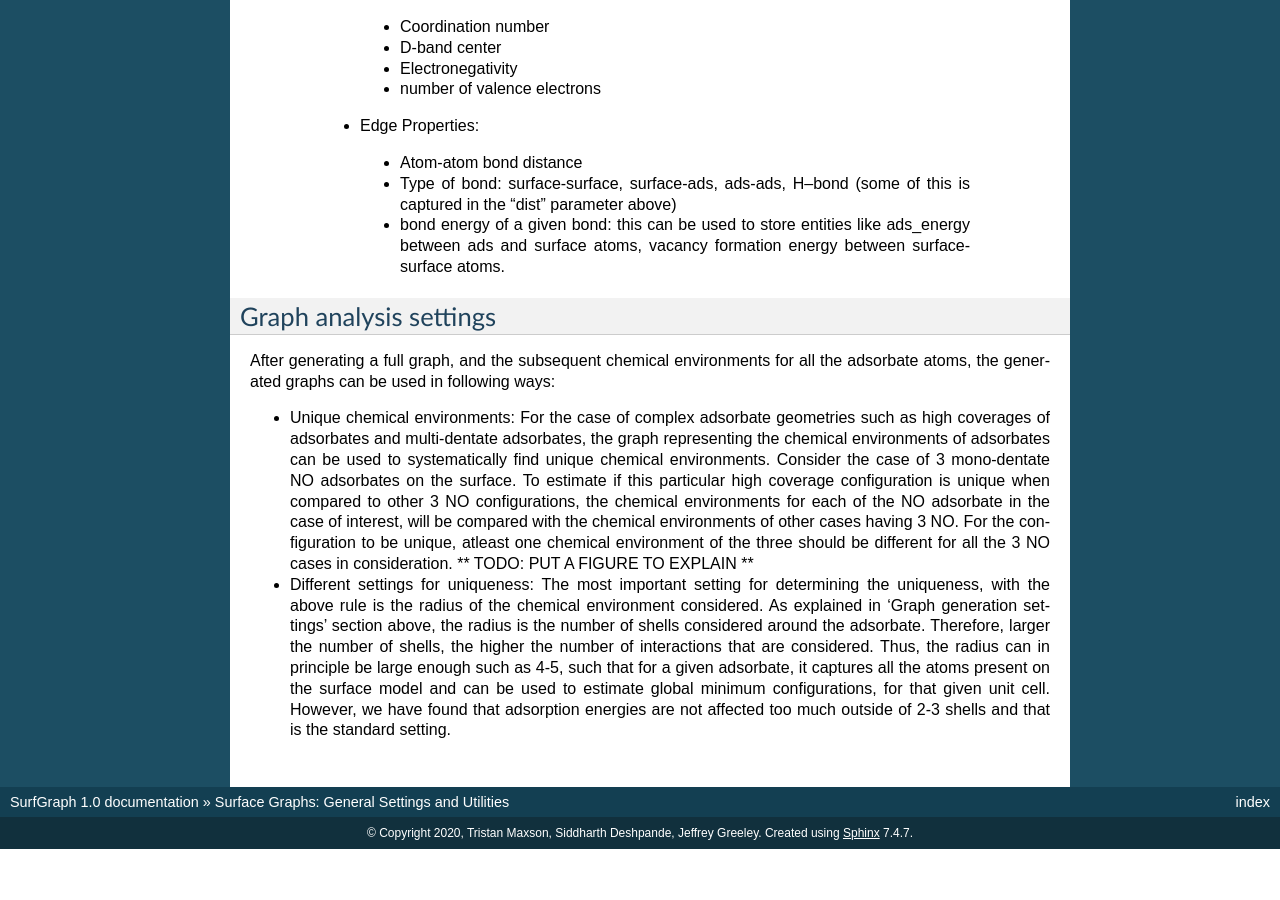
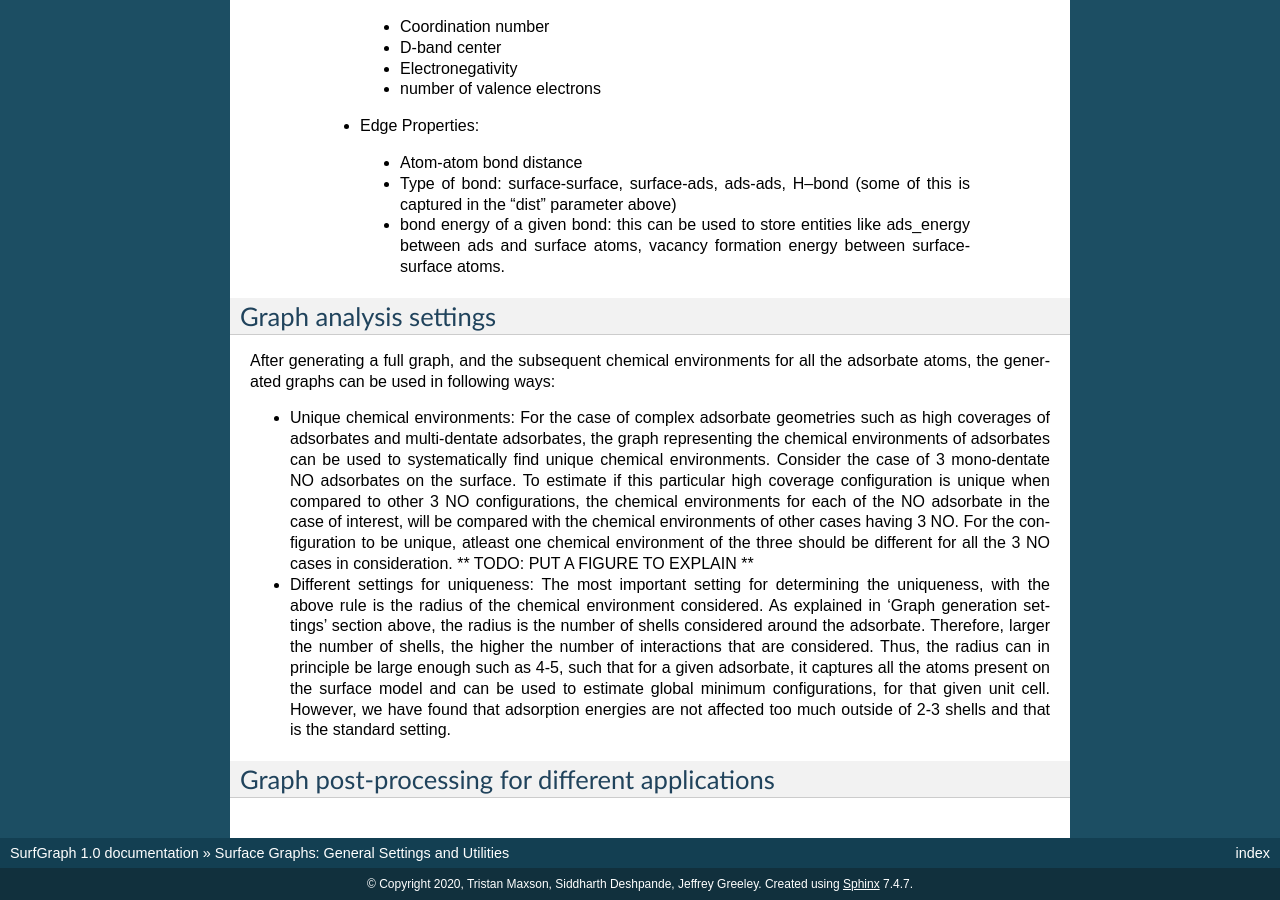
Before and after one commit to vsumaria/graph-theory-surfaces, a Sphinx documentation site: the page built from doc/source/Setting.rst, in a window 1280 px wide and 900 px high, scrolled down 993 px. Built offline with Sphinx 7.4.7, drawn with Linux system fonts in a browser that asks for light colours; formulas are drawn with MathJax 3; pages that are not in the unit, such as notebooks, are missing from menus; before the commit the page ends 1842 px from its top, so only the background shows below that.

Commit message:
Update Setting.rst

```diff
--- a/doc/source/Setting.rst
+++ b/doc/source/Setting.rst
@@ -40,3 +40,7 @@ After generating a full graph, and the subsequent chemical environments for all
 * Unique chemical environments: For the case of complex adsorbate geometries such as high coverages of adsorbates and multi-dentate adsorbates, the graph representing the chemical environments of adsorbates can be used to systematically find unique chemical environments. Consider the case of 3 mono-dentate NO adsorbates on the surface. To estimate if this particular high coverage configuration is unique when compared to other 3 NO configurations, the chemical environments for each of the NO adsorbate in the case of interest, will be compared with the chemical environments of other cases having 3 NO. For the configuration to be unique, atleast one chemical environment of the three should be different for all the 3 NO cases in consideration. ** TODO: PUT A FIGURE TO EXPLAIN **
 
 * Different settings for uniqueness: The most important setting for determining the uniqueness, with the above rule is the radius of the chemical environment considered. As explained in 'Graph generation settings' section above, the radius is the number of shells considered around the adsorbate. Therefore, larger the number of shells, the higher the number of interactions that are considered. Thus, the radius can in principle be large enough such as 4-5, such that for a given adsorbate, it captures all the atoms present on the surface model and can be used to estimate global minimum configurations, for that given unit cell. However, we have found that adsorption energies are not affected too much outside of 2-3 shells and that is the standard setting.
+
+************************************************
+Graph post-processing for different applications
+************************************************
```
